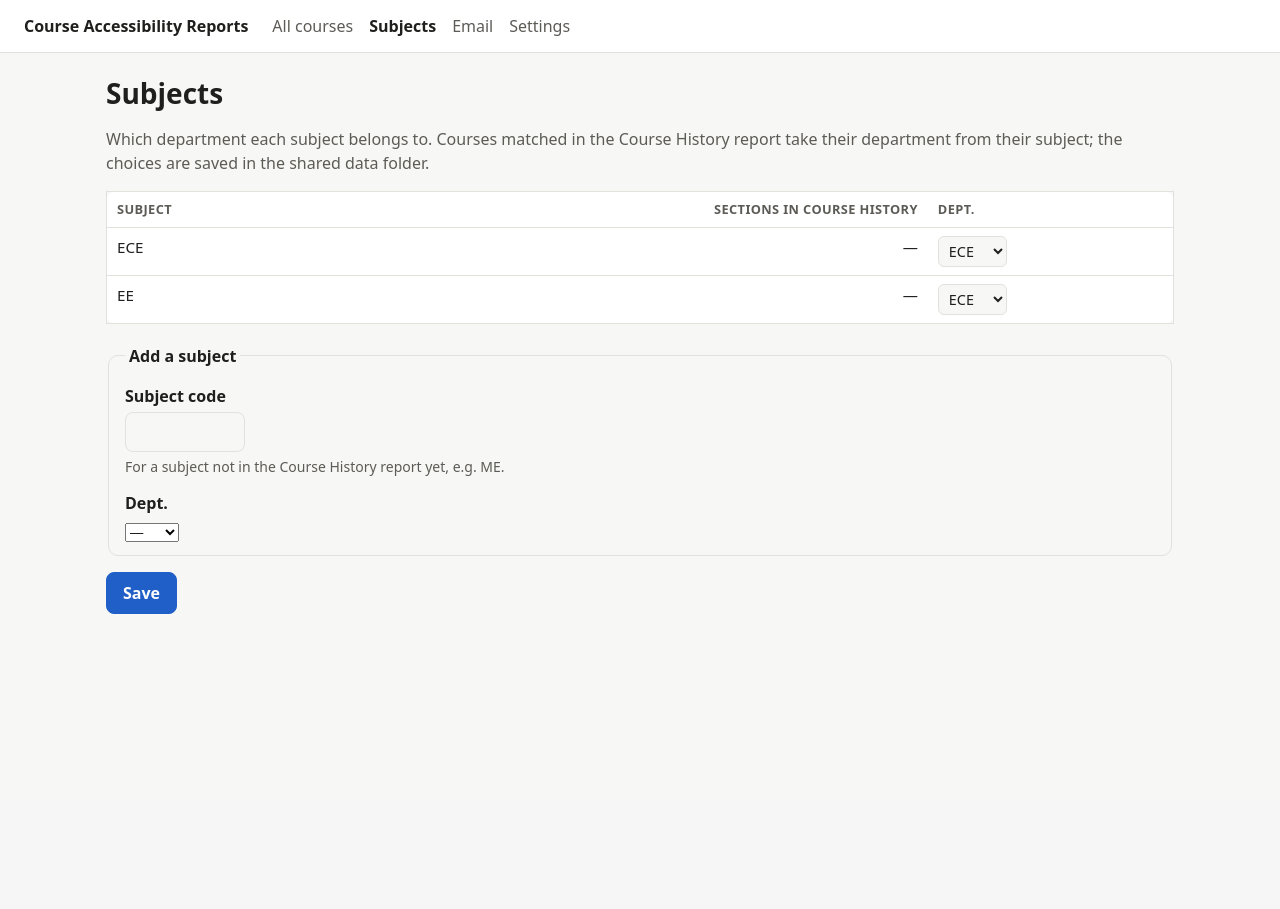
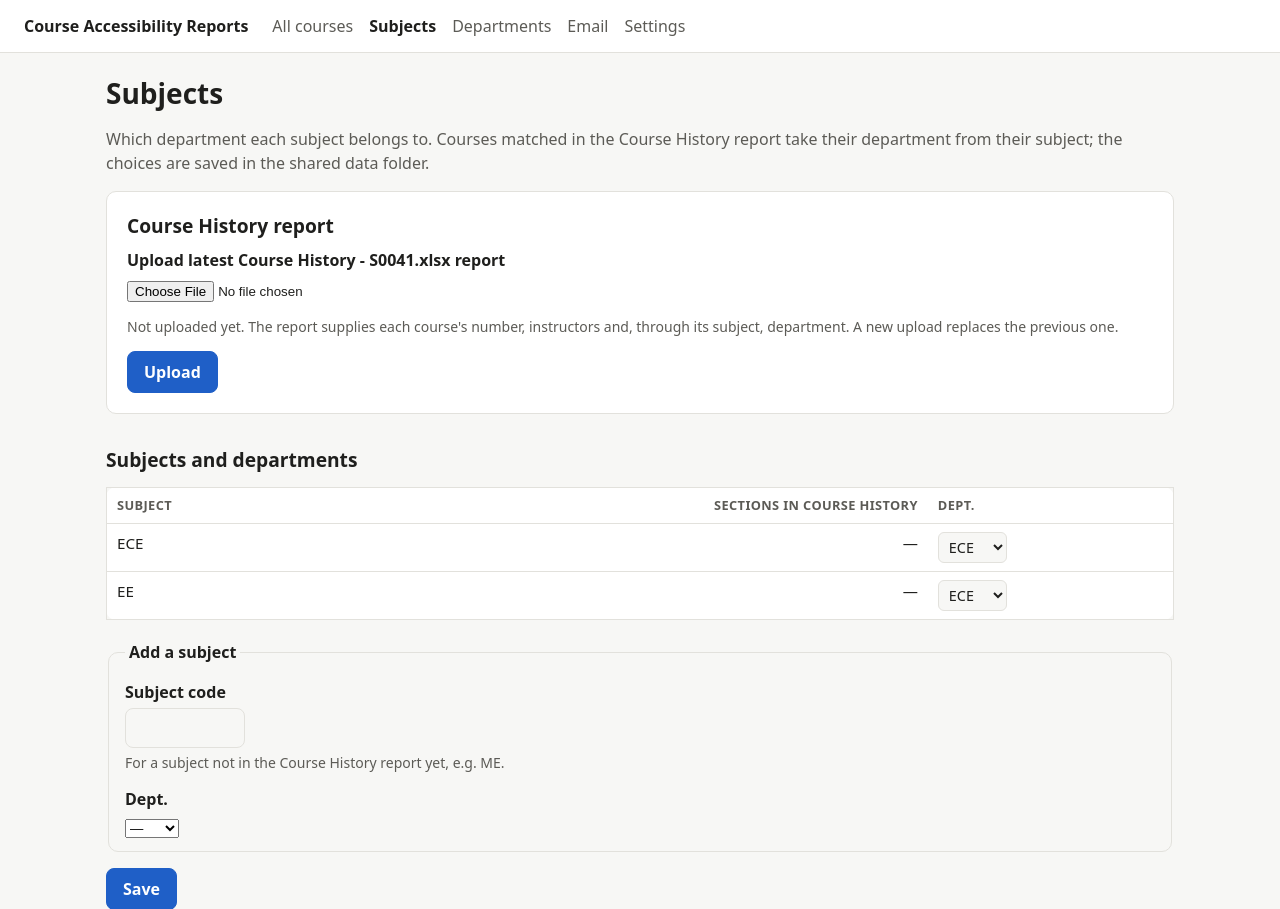
Before and after one commit to rbbass/Title-II-Course-Status-Summaries, a Flask app: page /subjects in a window 1280 px wide. Shown: the top 909 px of the page. Before the commit the page ends 614 px from the top, so only its background shows below. Run offline with Flask 3, Linux system fonts and the light colour scheme.

Commit message:
Add Departments page, Generate All, and move Course History upload
- Departments page: add, rename or remove departments (short and full
  name), with their subjects and course counts; saved as
  departments.json in the data folder. A new short name carries the
  department's subjects, chosen course departments and compilation
  folder over; removing one leaves them with no department.
- "Generate All Reports for All Departments" saves a compilation per
  department (plus Other) and updates every department's inventory.
- "Generate Compilation Report" is now "Generate Department
  Compilation Report".
- The Course History upload moves to the top of the Subjects page.
- Courses with no files go into the inventory as Completed and
  confirmed, dated by their first such report.
- Ignore the other data-folder files.

Co-Authored-By: Claude Opus 5.5 <noreply@anthropic.com>

```diff
--- a/app.py
+++ b/app.py
@@ -60,7 +60,17 @@ SORTS = {
     "dept": (lambda c: (c["dept"] or "~", c["course"].lower()), False),  # unassigned last
 }
 
-DEPARTMENTS = ["CEE", "CS", "ECE", "ETM", "MME"]
+# Departments until changed on the Departments page (saved as departments.json in the data folder).
+DEFAULT_DEPARTMENTS = {
+    "CEE": "Civil & Environmental Engineering",
+    "CS": "Computer Science",
+    "ECE": "Electrical & Computer Engineering",
+    "ETM": "Engineering & Technology Management",
+    "MME": "Mechanical & Materials Engineering",
+}
+DEPARTMENT_LIST_NAME = "departments.json"
+DEPT_CODE_RE = re.compile(r"[A-Z]{2,6}")
+RESERVED_DEPT_CODES = {"OTHER", "NONE"}  # the "Other" compilation folder and the "No department" choice
 
 # Terms in calendar order. The academic year starts in Fall: Fall 2026 – Summer 2027 is 2026–27.
 SEASONS = {"Winter": 0, "Spring": 1, "Summer": 2, "Fall": 3}
@@ -105,6 +115,26 @@ COMPILATIONS_DIR = "Department Instructional Digital Resource Reports"
 def compilations_dir(dept: str) -> Path:
     """Where compilation reports for a department (or "Other") are saved, in the shared data folder."""
     return data_dir() / COMPILATIONS_DIR / f"Course Accessibility Compilation Reports - {dept}"
+
+
+def department_names() -> dict[str, str]:
+    """{short name: full name}, alphabetical by short name."""
+    try:
+        names = json.loads((data_dir() / DEPARTMENT_LIST_NAME).read_text(encoding="utf-8"))
+        if not isinstance(names, dict):  # an empty list is kept: every department was removed
+            raise ValueError
+    except (OSError, ValueError):
+        names = DEFAULT_DEPARTMENTS
+    return dict(sorted(names.items()))
+
+
+def save_department_names(names: dict[str, str]) -> None:
+    (data_dir() / DEPARTMENT_LIST_NAME).write_text(json.dumps(dict(sorted(names.items())), indent=2) + "\n",
+                                                   encoding="utf-8")
+
+
+def dept_codes() -> list[str]:
+    return list(department_names())
 
 
 def departments_file() -> Path:
@@ -159,6 +189,7 @@ def load_all() -> tuple[list[dict], list[tuple[str, str]]]:
     departments = load_departments()
     history = course_history.load(data_dir())
     subjects = course_history.load_subjects(data_dir())
+    codes = dept_codes()
     for course, snaps in report_store.courses(root).items():
         try:
             latest = load_snapshot(snaps[-1])
@@ -169,7 +200,7 @@ def load_all() -> tuple[list[dict], list[tuple[str, str]]]:
         name, term = split_term(course)
         # Course number, instructor and department come from the Course History report when the
         # course is in it; otherwise the department is whatever was chosen in the Dept. column.
-        info = (course_history.lookup(history, name, term["season"], term["year"], subjects, DEPARTMENTS)
+        info = (course_history.lookup(history, name, term["season"], term["year"], subjects, codes)
                 if term else None)
         instructors = info["instructors"] if info else []
         rows.append({"course": course, "name": name, "term": term, "info": info,
@@ -325,9 +356,8 @@ def sorted_courses() -> tuple[list[dict], list[tuple[str, str]], str, bool]:
 def index():
     courses, errors, sort, reverse = sorted_courses()
     return render_template("index.html", courses=courses, errors=errors, sort=sort,
-                           direction="desc" if reverse else "asc", reports_dir=reports_dir(), departments=DEPARTMENTS,
+                           direction="desc" if reverse else "asc", reports_dir=reports_dir(), departments=dept_codes(),
                            term_groups=term_groups(courses), any_without_term=any(not c["term"] for c in courses),
-                           history=course_history.load(data_dir()), matched=sum(1 for c in courses if c["info"]),
                            mail=gmail_source.status(), settings=gmail_source.load_settings())
 
 
@@ -340,7 +370,7 @@ def departments():
         if not key.startswith("dept::"):
             continue
         course = key.removeprefix("dept::")
-        if course not in known or (value and value not in DEPARTMENTS):
+        if course not in known or (value and value not in dept_codes()):
             abort(400)
         if value:
             mapping[course] = value
@@ -373,20 +403,149 @@ def course_history_upload():
             matched = sum(1 for c in courses if c["info"])
             flash(f"Loaded {len(records):,} sections from {name}. Matched {matched} of {len(courses)} "
                   f"course{'s' if len(courses) != 1 else ''}.", "ok")
-    return redirect(url_for("index", sort=request.args.get("sort"), dir=request.args.get("dir")))
+    return redirect(url_for("subjects"))
 
 
-# --------------------------------------------------------------------------- routes: subjects
+# --------------------------------------------------------------------------- routes: subjects, departments
+
+def subject_rows(codes: list[str]) -> list[dict]:
+    """Every subject in the Course History report or the saved mapping, with its section count and department."""
+    history = course_history.load(data_dir())
+    mapping = course_history.load_subjects(data_dir())
+    counts = course_history.subject_counts(history)
+    return [{"subject": s, "sections": counts.get(s, 0), "dept": course_history.department(s, mapping, codes)}
+            for s in sorted(set(counts) | set(mapping))]
+
 
 @app.get("/subjects")
 def subjects():
     """Subject → department mapping for courses matched in the Course History report."""
+    codes = dept_codes()
+    history = course_history.load(data_dir())
+    matched = total = 0
+    if history:
+        courses, _ = load_all()
+        matched, total = sum(1 for c in courses if c["info"]), len(courses)
+    return render_template("subjects.html", rows=subject_rows(codes), departments=codes,
+                           history=history, matched=matched, total=total)
+
+
+@app.get("/departments")
+def departments_page():
+    """The departments, each with its full name and the subjects that belong to it."""
+    names = department_names()
+    rows = subject_rows(list(names))
+    courses, _ = load_all()
+    return render_template("departments.html", departments=[
+        {"code": code, "name": name, "subjects": [r["subject"] for r in rows if r["dept"] == code],
+         "courses": sum(1 for c in courses if c["dept"] == code)}
+        for code, name in names.items()])
+
+
+def department_form_error(code: str, name: str, names: dict[str, str], current: str | None = None) -> str | None:
+    """Why a short name / full name pair can't be saved, or None. `current` is the department being renamed."""
+    if not DEPT_CODE_RE.fullmatch(code) or code in RESERVED_DEPT_CODES:
+        return "The short name must be 2 to 6 letters, e.g. BME, and can't be “Other” or “None”."
+    if code in names and code != current:
+        return f"{code} is already a department ({names[code]})."
+    if not name or len(name) > 100:
+        return "Enter the department's full name, e.g. Biomedical Engineering."
+    return None
+
+
+def reassign_department(old: str, new: str) -> tuple[int, int]:
+    """Move the subjects and courses assigned to department `old` to `new` ("" for none).
+
+    Returns (subjects, courses) changed. Subjects that map to `old` only because they share its name
+    (ECE → ECE) are given an explicit entry, so they follow a rename.
+    """
+    codes = dept_codes()
     mapping = course_history.load_subjects(data_dir())
-    counts = course_history.subject_counts(course_history.load(data_dir()))
-    rows = [{"subject": s, "sections": counts.get(s, 0),
-             "dept": course_history.department(s, mapping, DEPARTMENTS)}
-            for s in sorted(set(counts) | set(mapping))]
-    return render_template("subjects.html", rows=rows, departments=DEPARTMENTS)
+    moved_subjects = 0
+    for r in subject_rows(codes):
+        if r["dept"] == old:
+            mapping[r["subject"]] = new
+            moved_subjects += 1
+    if moved_subjects:
+        course_history.save_subjects(data_dir(), mapping)
+    by_course = load_departments()
+    moved = [c for c, d in by_course.items() if d == old]
+    for c in moved:
+        if new:
+            by_course[c] = new
+        else:
+            del by_course[c]
+    if moved:
+        save_departments(by_course)
+    return moved_subjects, len(moved)
+
+
+@app.post("/departments/add")
+def departments_add():
+    code = request.form.get("code", "").strip().upper()
+    name = " ".join(request.form.get("name", "").split())
+    names = department_names()
+    error = department_form_error(code, name, names)
+    if error:
+        flash(error, "error")
+    else:
+        names[code] = name
+        save_department_names(names)
+        flash(f"Added {code} – {name}. Assign its subjects on the Subjects page. For its resource inventory, "
+              f"create a Google Sheet named “{sheets_inventory.NAME.format(dept=code)}” on the shared drive.", "ok")
+    return redirect(url_for("departments_page"))
+
+
+@app.post("/departments/<old>/rename")
+def departments_rename(old: str):
+    names = department_names()
+    if old not in names:
+        abort(404)
+    code = request.form.get("code", "").strip().upper()
+    name = " ".join(request.form.get("name", "").split())
+    error = department_form_error(code, name, names, current=old)
+    if error:
+        flash(f"{old} not renamed: {error}", "error")
+        return redirect(url_for("departments_page"))
+    if code == old:
+        names[old] = name
+        save_department_names(names)
+        flash(f"Renamed {old} to {old} – {name}.", "ok")
+        return redirect(url_for("departments_page"))
+
+    # A new short name: carry its subjects, courses and compilation folder over.
+    subjects_moved, courses_moved = reassign_department(old, code)
+    names = {(code if k == old else k): (name if k == old else v) for k, v in names.items()}
+    save_department_names(names)
+    notes = [f"{subjects_moved} subject{'s' if subjects_moved != 1 else ''} and {courses_moved} course"
+             f"{'s' if courses_moved != 1 else ''} with a chosen department moved over"]
+    src, dst = compilations_dir(old), compilations_dir(code)
+    if src.is_dir() and not dst.exists():
+        try:
+            src.rename(dst)
+            notes.append(f"its compilation folder is now “{dst.name}”")
+        except OSError as e:
+            notes.append(f"its compilation folder couldn't be renamed ({e.strerror or e}); rename “{src.name}” "
+                         f"to “{dst.name}” by hand")
+    elif src.is_dir():
+        notes.append(f"“{dst.name}” already exists, so “{src.name}” was left as it is")
+    notes.append(f"rename its Google Sheet to “{sheets_inventory.NAME.format(dept=code)}” by hand")
+    flash(f"Renamed {old} to {code} – {name}: " + "; ".join(notes) + ".", "ok")
+    return redirect(url_for("departments_page"))
+
+
+@app.post("/departments/<code>/remove")
+def departments_remove(code: str):
+    names = department_names()
+    if code not in names:
+        abort(404)
+    subjects_moved, courses_moved = reassign_department(code, "")
+    name = names.pop(code)
+    save_department_names(names)
+    flash(f"Removed {code} – {name}. {subjects_moved} subject{'s' if subjects_moved != 1 else ''} and "
+          f"{courses_moved} course{'s' if courses_moved != 1 else ''} with a chosen department now have none. "
+          "Any compilation folder or Google Sheet it had is left on the shared drive.", "ok")
+    return redirect(url_for("departments_page"))
 
 
 @app.post("/subjects")
@@ -398,10 +557,11 @@ def subjects_save():
     if new:
         form[f"subject::{new}"] = form.get("new_dept", "")
     form.pop("new_dept", None)
+    codes = dept_codes()
     for key, value in form.items():
         subject = key.removeprefix("subject::").strip().upper()
         if not key.startswith("subject::") or not re.fullmatch(r"[A-Z]{1,6}", subject) \
-                or (value and value not in DEPARTMENTS):
+                or (value and value not in codes):
             abort(400)
         mapping[subject] = value  # "" records "no department", overriding a same-named one
     course_history.save_subjects(data_dir(), mapping)
@@ -481,17 +641,50 @@ def course_download(course: str):
     return html_download(html, f"{ar.slugify(ctx['course'])}-{ctx['snap'].taken:%Y-%m-%d}.html")
 
 
+def checked_courses() -> list[dict]:
+    """The courses checked on the All courses page (the request's "course" values), in table order."""
+    rows, _ = load_all()
+    by_name = {r["course"]: r for r in rows}
+    return [by_name[name] for name in dict.fromkeys(request.args.getlist("course")) if name in by_name]
+
+
+def back_to_index():
+    return redirect(url_for("index", sort=request.args.get("sort"), dir=request.args.get("dir")))
+
+
 @app.get("/compilation")
 def compilation():
-    """One self-contained HTML file with the latest report of each selected course."""
-    selected = request.args.getlist("course")
-    rows, _ = load_all()
-    by_name = {r["course"]: r for r in rows}
-    chosen = [by_name[name] for name in dict.fromkeys(selected) if name in by_name]  # keep table order
+    """Save a compilation of the checked courses to the folder of the department chosen under
+    "Select by Department", or "Other" when none is."""
+    chosen = checked_courses()
     if not chosen:
         flash("Select at least one course for the compilation report.", "error")
-        return redirect(url_for("index"))
+    else:
+        dept = request.args.get("dept", "")
+        save_compilation(chosen, dept if dept in dept_codes() else "Other")
+    return back_to_index()
 
+
+@app.post("/generate-all")
+def generate_all():
+    """For every department, save a compilation of its courses and update its resource inventory; courses
+    with no department go into an "Other" compilation."""
+    courses, _, _, _ = sorted_courses()
+    if not courses:
+        flash("There are no courses to report on yet.", "error")
+        return back_to_index()
+    codes = dept_codes()
+    for dept in codes + ["Other"]:
+        group = [c for c in courses if (c["dept"] == dept if dept != "Other" else c["dept"] not in codes)]
+        if group:
+            save_compilation(group, dept)
+    write_inventory(courses)
+    return back_to_index()
+
+
+def save_compilation(chosen: list[dict], dept: str) -> None:
+    """Write one self-contained HTML file with the latest report of each course to the department's
+    folder on the shared drive, and flash where it went."""
     sections = []
     for n, row in enumerate(chosen, 1):
         ctx = report_context(row["course"], None, uid=f"c{n}-")
@@ -509,9 +702,7 @@ def compilation():
     html = render_template("compilation.html", rows=chosen, sections=sections, totals=totals,
                            css=inline_css(), generated=now)
 
-    # Saved to the shared drive, in the folder for the department chosen under "Select by Department".
-    dept = request.args.get("dept", "")
-    folder = compilations_dir(dept if dept in DEPARTMENTS else "Other")
+    folder = compilations_dir(dept)
     stem = f"course-accessibility-compilation-{now:%Y-%m-%d_%H%M%S}"
     path = folder / f"{stem}.html"
     try:
@@ -522,16 +713,16 @@ def compilation():
             path = folder / f"{stem}-{n}.html"
         path.write_text(html, encoding="utf-8")
     except OSError as e:
-        flash(f"Couldn't save the compilation report to {folder}: {e.strerror or e}", "error")
+        flash(f"{dept}: couldn't save the compilation report to {folder}: {e.strerror or e}", "error")
     else:
-        flash(f"Saved the compilation report of {len(chosen)} course{'s' if len(chosen) != 1 else ''} "
+        flash(f"{dept}: saved the compilation report of {len(chosen)} course{'s' if len(chosen) != 1 else ''} "
               f"to {path}", "ok")
-    return redirect(url_for("index", sort=request.args.get("sort"), dir=request.args.get("dir")))
 
 
-def inventory_score(s: dict) -> float | None:
-    """A report's Overall score, or None for a course with no files or scores yet (YuJa reports those as 0)."""
-    return s["overall"] if s["processed"] or s["months"] else None
+def no_files(s: dict) -> bool:
+    """A course with no files has nothing to make accessible, so the inventory counts it as Completed
+    (YuJa reports its Overall score as 0, with "N/A" months)."""
+    return not s["processed"] and not s["months"]
 
 
 def priority(score: float | None) -> str:
@@ -548,30 +739,38 @@ def priority(score: float | None) -> str:
 @app.get("/inventory")
 def inventory():
     """Put the checked courses into each one's department inventory Google Sheet (see sheets_inventory.py)."""
-    selected = request.args.getlist("course")
-    rows, _ = load_all()
-    by_name = {r["course"]: r for r in rows}
-    chosen = [by_name[name] for name in dict.fromkeys(selected) if name in by_name]
-    back = redirect(url_for("index", sort=request.args.get("sort"), dir=request.args.get("dir")))
+    chosen = checked_courses()
     if not chosen:
         flash("Select at least one course for the Department Resource Inventory.", "error")
-        return back
+    else:
+        write_inventory(chosen)
+    return back_to_index()
 
+
+def write_inventory(chosen: list[dict]) -> None:
+    """Add or update the courses in their departments' inventory Google Sheets, flashing the outcome."""
     by_dept: dict[str, list[dict]] = {}
     no_dept = []
+    codes = dept_codes()
     for c in chosen:
-        if c["dept"] not in DEPARTMENTS:
+        if c["dept"] not in codes:
             no_dept.append(c["label"])
             continue
-        score = inventory_score(c["s"])
-        # The first report scoring 80 or more, by when it was received.
-        first_confirmed = next((r["snap"].taken for r in load_course(c["course"])
-                                if (inventory_score(r["s"]) or 0) >= 80), None)
+        history = load_course(c["course"])
+        if no_files(c["s"]):
+            # Completed and confirmed as of the first report with no files.
+            pri, confirmed = "Completed", True
+            first_confirmed = next((r["snap"].taken for r in history if no_files(r["s"])), None)
+        else:
+            score = c["s"]["overall"]
+            pri, confirmed = priority(score), None if score is None else score >= 80
+            # The first report scoring 80 or more, by when it was received.
+            first_confirmed = next((r["snap"].taken for r in history if not no_files(r["s"])
+                                    and r["s"]["overall"] is not None and r["s"]["overall"] >= 80), None)
         by_dept.setdefault(c["dept"], []).append({
             "course": c["label"], "term": c["term"]["label"] if c["term"] else "",
-            "instructor": c["instructors"], "priority": priority(score),
-            "needs_review": None if score is None else score < 80,
-            "confirmed": None if score is None else score >= 80,
+            "instructor": c["instructors"], "priority": pri,
+            "needs_review": None if confirmed is None else not confirmed, "confirmed": confirmed,
             "date": first_confirmed.date() if first_confirmed else None})
 
     if by_dept:
@@ -593,8 +792,8 @@ def inventory():
                   f"“{name}”.", "ok")
     if no_dept:
         flash(f"Skipped {len(no_dept)} course{'s' if len(no_dept) != 1 else ''} with no department: "
-              + ", ".join(no_dept) + ". Choose a department in the Dept. column, then try again.", "error")
-    return back
+              + ", ".join(no_dept) + " (not added to an inventory). Choose a department in the Dept. column, "
+              "then try again.", "error")
 
 
 @app.post("/course/<course>/delete")
--- a/static/style.css
+++ b/static/style.css
@@ -162,6 +162,18 @@ td.row-action form { margin: 0; }
 .add-subject legend { font-weight: 600; padding: 0 4px; }
 .add-subject input[type=text] { max-width: 120px; text-transform: uppercase; }
 .steps li { margin-bottom: 6px; }
+.history-upload { margin: 0 0 32px; }
+.history-upload h2, .upload h2 { margin-bottom: 8px; }
+.section-h { margin-top: 32px; }
+.add-dept input[type=text] { max-width: 420px; }
+.add-dept #dept-code { max-width: 120px; text-transform: uppercase; }
+td.dept-actions { width: 1%; white-space: nowrap; }
+td.dept-actions details { margin: 0; }
+td.dept-actions details[open] { white-space: normal; min-width: 280px; }
+td.dept-actions form { margin: 8px 0 0; }
+td.dept-actions label { margin-top: 6px; }
+td.dept-actions input.code { max-width: 120px; text-transform: uppercase; }
+.remove-dept { border-top: 1px solid var(--border); padding-top: 8px; }
 
 /* ---- report page */
 .picker { display: flex; flex-wrap: wrap; align-items: center; gap: 8px 12px; margin-bottom: 20px; }
--- a/templates/base.html
+++ b/templates/base.html
@@ -13,6 +13,7 @@
     <nav aria-label="Main">
       <a href="{{ url_for('index') }}"{% if request.endpoint == 'index' %} aria-current="page"{% endif %}>All courses</a>
       <a href="{{ url_for('subjects') }}"{% if request.endpoint == 'subjects' %} aria-current="page"{% endif %}>Subjects</a>
+      <a href="{{ url_for('departments_page') }}"{% if request.endpoint == 'departments_page' %} aria-current="page"{% endif %}>Departments</a>
       <a href="{{ url_for('email') }}"{% if request.endpoint == 'email' %} aria-current="page"{% endif %}>Email</a>
       <a href="{{ url_for('settings') }}"{% if request.endpoint == 'settings' %} aria-current="page"{% endif %}>Settings</a>
     </nav>
--- a/templates/subjects.html
+++ b/templates/subjects.html
@@ -6,6 +6,21 @@
   <p class="lede">Which department each subject belongs to. Courses matched in the Course History report take their
     department from their subject; the choices are saved in the shared data folder.</p>
 
+  <section class="upload history-upload" aria-labelledby="history-h">
+    <h2 id="history-h">Course History report</h2>
+    <form method="post" action="{{ url_for('course_history_upload') }}" enctype="multipart/form-data">
+      <label for="history-file">Upload latest Course History - S0041.xlsx report</label>
+      <input type="file" id="history-file" name="history" accept=".xlsx" required aria-describedby="history-status">
+      <p class="hint" id="history-status">
+        {%- if history %}Using {{ history.source }}, uploaded {{ history.uploaded|day }}: {{ history.records|length|num }}
+          sections, {{ matched }} of {{ total }} course{{ "s" if total != 1 }} matched.
+        {%- else %}Not uploaded yet.{% endif %} The report supplies each course's number, instructors and,
+        through its subject, department. A new upload replaces the previous one.</p>
+      <button type="submit">Upload</button>
+    </form>
+  </section>
+
+  <h2 class="section-h">Subjects and departments</h2>
   <form method="post" action="{{ url_for('subjects_save') }}" class="settings">
     <div class="table-wrap">
       <table class="courses">
@@ -30,7 +45,7 @@
               </td>
             </tr>
           {% else %}
-            <tr><td colspan="3">No subjects yet. Upload the Course History report on the All courses page, or add one below.</td></tr>
+            <tr><td colspan="3">No subjects yet. Upload the Course History report above, or add one below.</td></tr>
           {% endfor %}
         </tbody>
       </table>
```
Also changed, not shown: templates/departments.html (added, +78 -0 lines), templates/index.html (+8 -16 lines), README.md, 1 other file.
